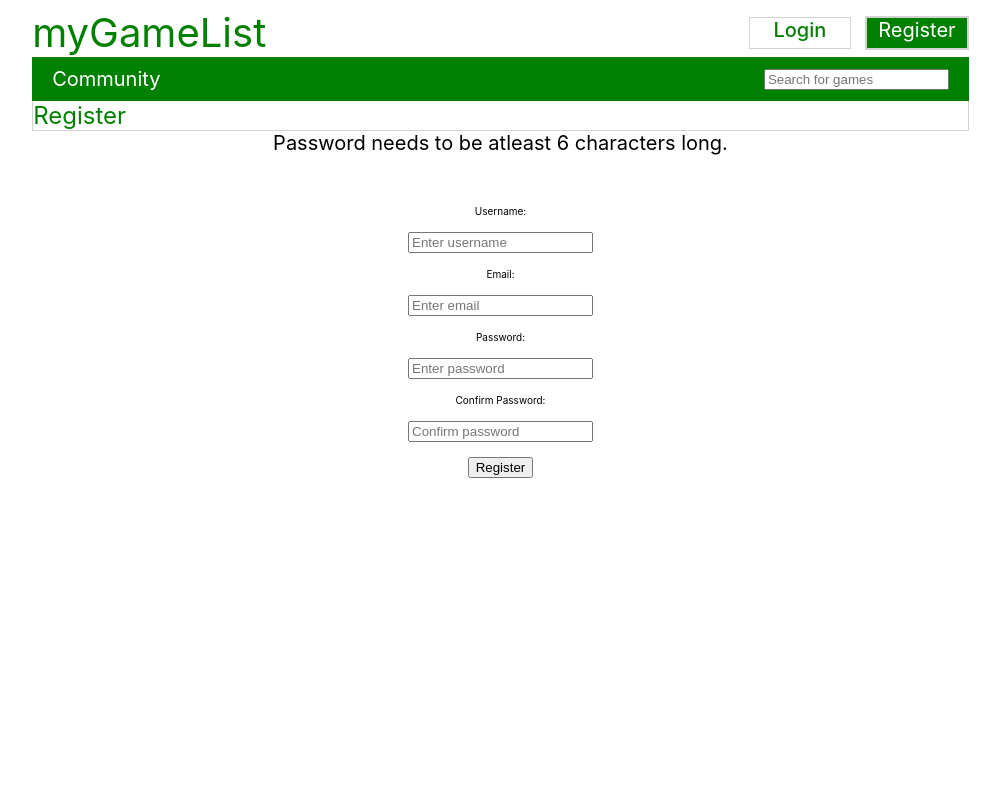
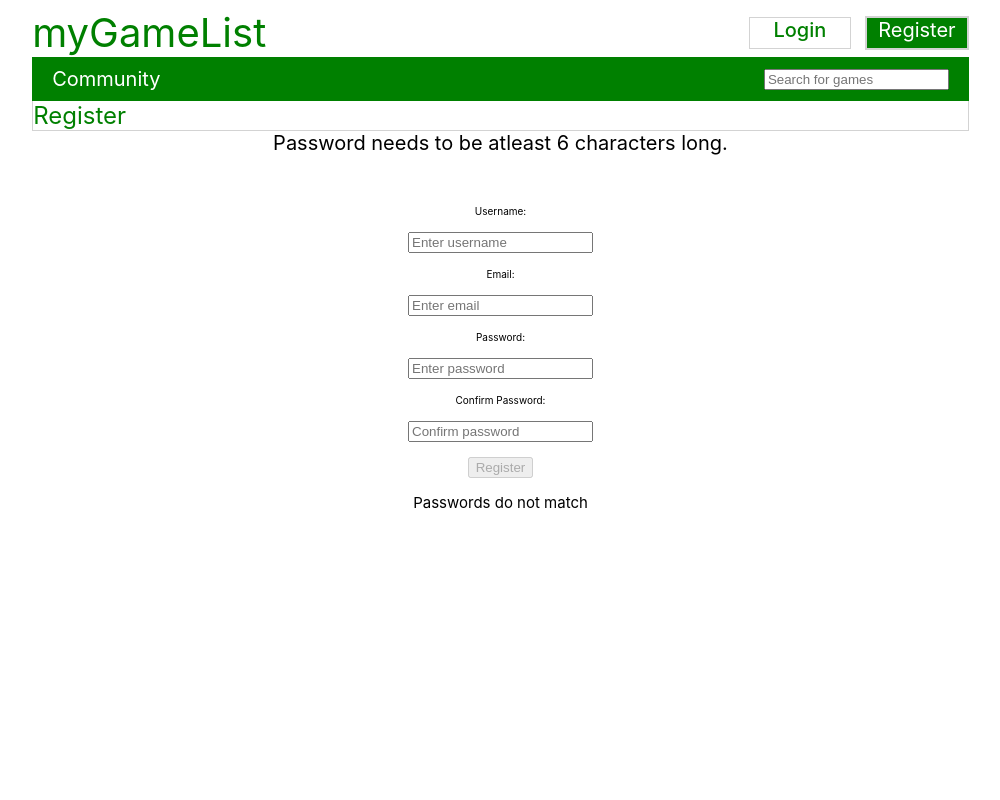
Before and after one commit to emarkula24/myGameList, a React (Vite) app in the folder client/: page /register in a window 1280 px wide. Shown: the top 800 px of the page, without its empty margins (132-1132 px from the left). Built offline with nearby package versions, Linux system fonts and the light colour scheme.

Commit message:
Improve logic according to linter

```diff
--- a/client/src/components/RegisterForm.tsx
+++ b/client/src/components/RegisterForm.tsx
@@ -6,10 +6,9 @@ export default function RegisterForm({ handleSubmit, handleChange, registerFormD
     handleChange: (e: React.ChangeEvent<HTMLInputElement>) => void
     registerFormData: { username: string, email: string, password: string, confirmPassword: string }
 }) {
-    const [match, setMatch] = React.useState(false);
-    React.useEffect(() => {
-        setMatch(registerFormData.password === registerFormData.confirmPassword);
-    }, [registerFormData.password, registerFormData.confirmPassword]);
+    const match =
+        registerFormData.password === registerFormData.confirmPassword &&
+        registerFormData.password.length >= 6
     return (
         <>
             <div style={{fontSize: "2em"}}>Password needs to be atleast 6 characters long. </div>
--- a/client/src/components/WelcomeText.module.css
+++ b/client/src/components/WelcomeText.module.css
@@ -1,4 +1,4 @@
 
 p {
-    font-size: 2em;
+    font-size: 1.5em;
 }
```
Also changed, not shown: client/src/components/GameListTable.tsx (line endings or trailing spaces).
